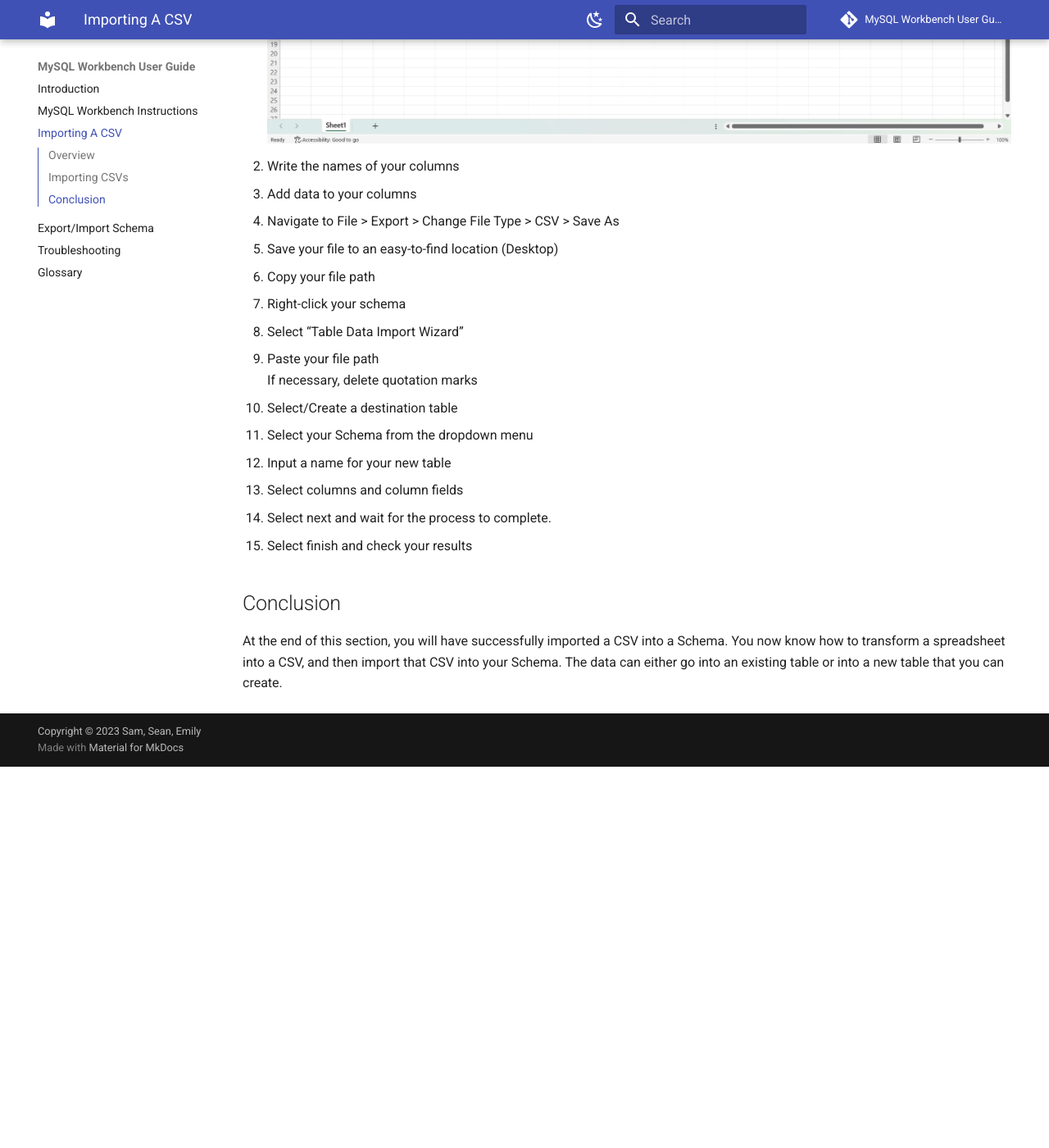
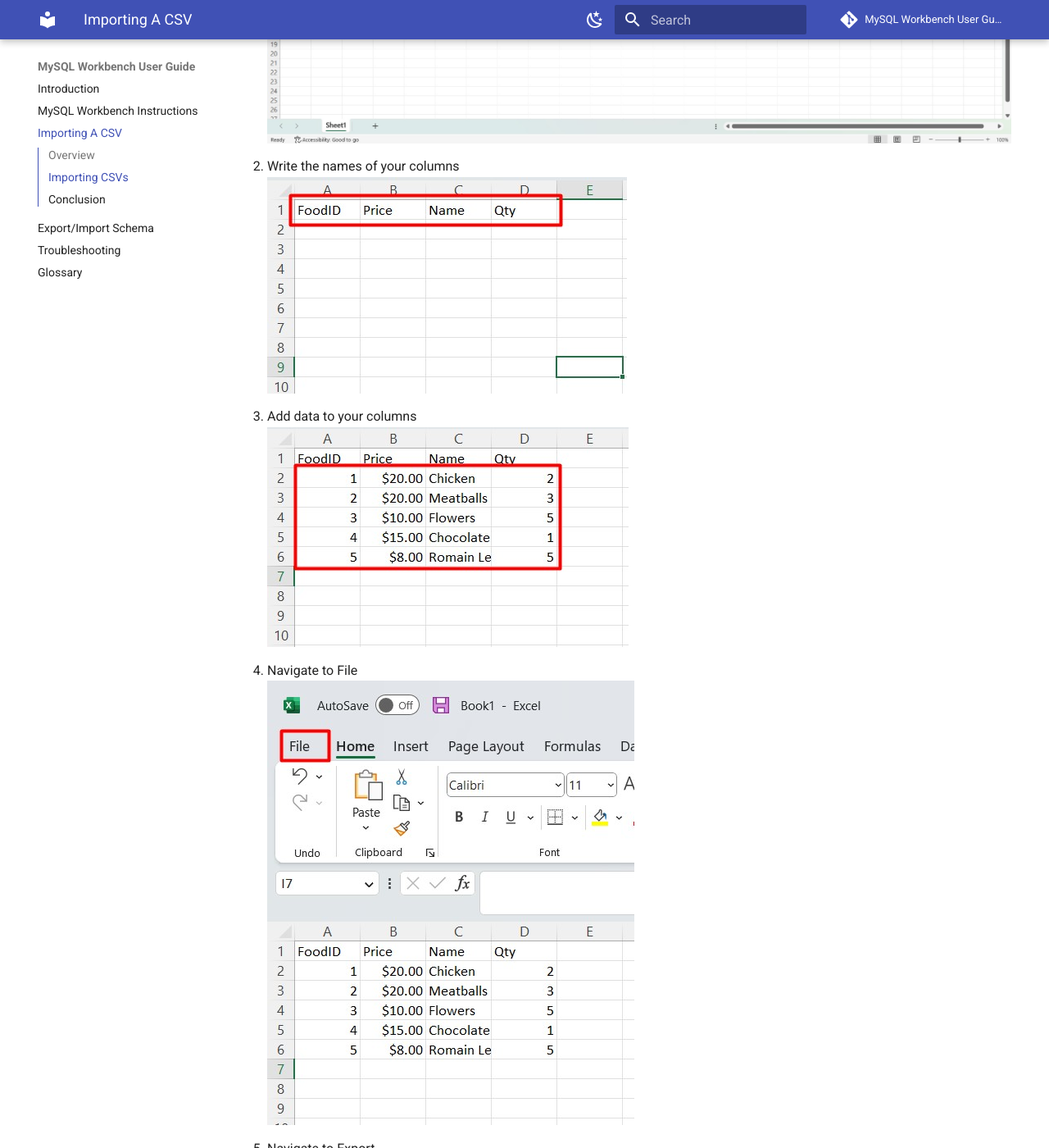
Before and after one commit to SSollestre/CommUserGuide, an MkDocs documentation site: the page built from docs/SEAN_SQL_TASKS.md, in a window 1280 px wide and 1400 px high, scrolled down 747 px. Shown: the whole window at 82% size. Built offline with MkDocs 1.6.1 and Material for MkDocs 9.7.7, drawn with Linux system fonts in a browser that asks for light colours; comment, search, counter and statistics services are not loaded; before the commit the page ends 1682 px from its top, so only the background shows below that; some of the changed lines change nothing that is shown; some of the changed text lies outside the part shown.

Commit message:
Add some images

```diff
--- a/docs/SEAN_SQL_TASKS.md
+++ b/docs/SEAN_SQL_TASKS.md
@@ -6,14 +6,21 @@
 
 In the general features section, you have successfully created a Schema. Using that schema, we can begin importing data into it.
 
-1. Open/Make a spreadsheet
+1. Open/Make a spreadsheet<br>
 ![ExportStart](./images/CSVSpreadsheet.jpg)
-2. Write the names of your columns
-3. Add data to your columns
-4. Navigate to File > Export > Change File Type > CSV > Save As
-5. Save your file to an easy-to-find location (Desktop)
-6. Copy your file path
-7. Right-click your schema
+2. Write the names of your columns<br>
+![ExportStart](./images/CSVColumnNames.jpg)
+3. Add data to your columns<br>
+![ExportStart](./images/CSVColumnData.jpg)
+4. Navigate to File<br>
+![ExportStart](./images/CSVNavFile.jpg)
+5. Navigate to Export<br>
+![ExportStart](./images/CSVNavToExport.jpg)
+6. Click Change File Type > CSV > Save As<br>
+![ExportStart](./images/CSVSaveFileType.jpg)
+6. Save your file to an easy-to-find location (Desktop)
+7. Copy your file path
+8. Right-click your schema
 8. Select “Table Data Import Wizard”
 9. Paste your file path
     If necessary, delete quotation marks
```
Also changed, not shown: docs/images/CSVColumnData.jpg (added), docs/images/CSVColumnNames.jpg (added), docs/images/CSVNavFile.jpg (added), docs/images/CSVNavToExport.jpg (added), docs/images/CSVSaveFileType.jpg (added).
